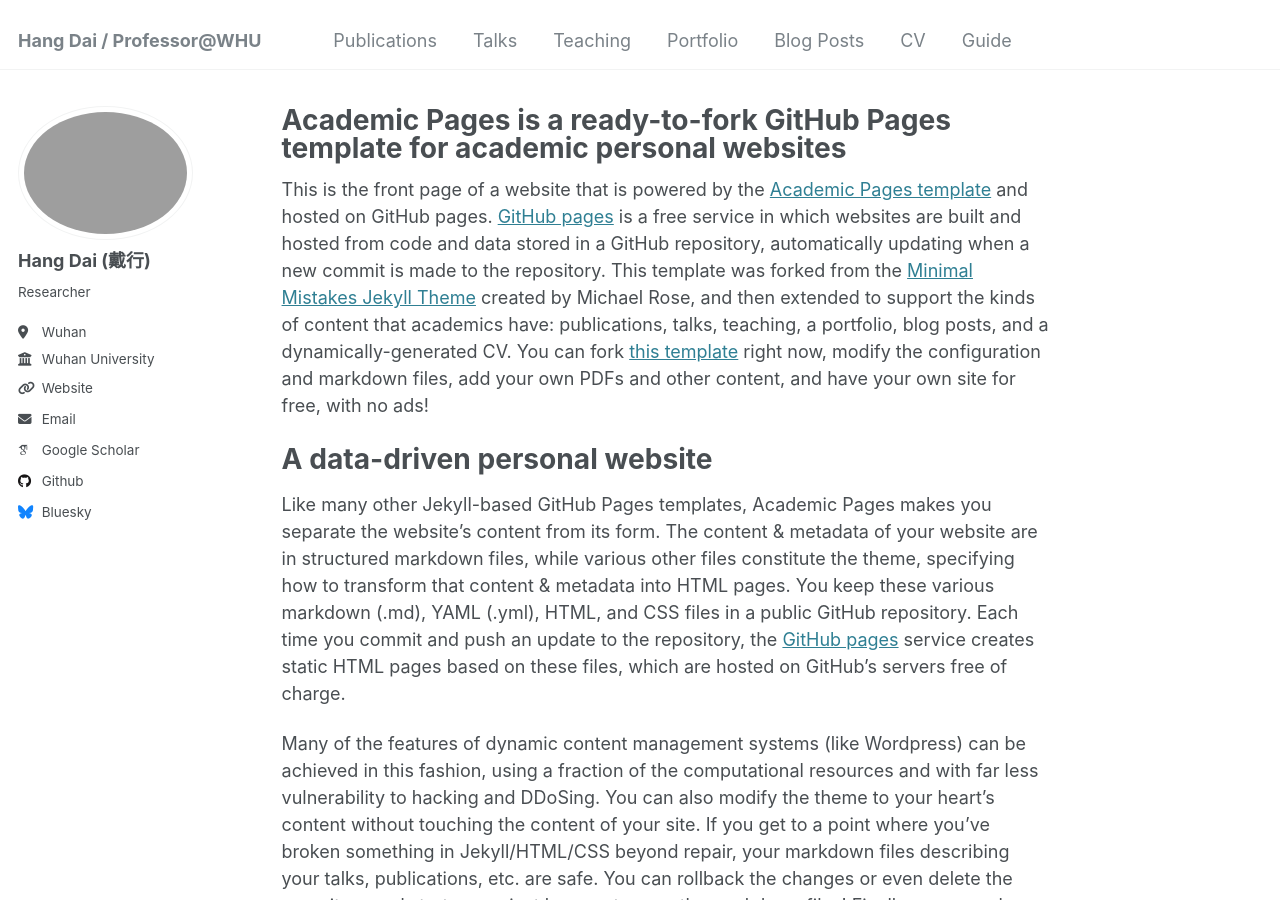
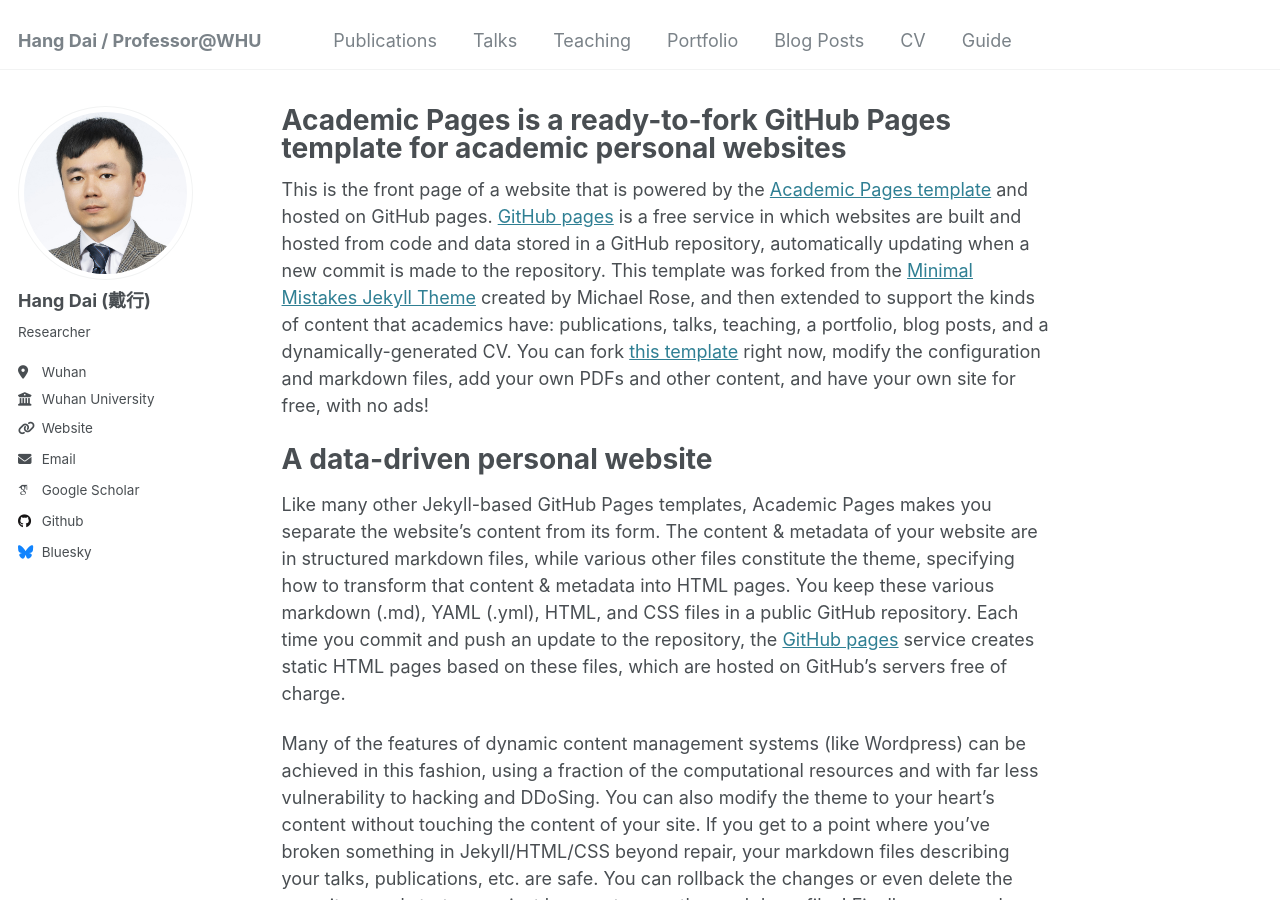
Before and after one commit to Dai-Hang/Dai-Hang.github.io, a Jekyll site: the page built from _pages/about.md, in a window 1280 px wide and 900 px high. Built offline with Jekyll 4.4.1, drawn with Linux system fonts in a browser that asks for light colours; some web fonts are replaced.

Commit message:
Update _config.yml

```diff
--- a/_config.yml
+++ b/_config.yml
@@ -21,7 +21,7 @@ repository               : "Dai-Hang/Dai-Hang.github.io"
 #               Additional customization can be done by editing /_includes/author-profile.html
 author:
   # Biographic information
-  avatar           : "Portrait.jpg"
+  avatar           : "Portrait1.jpg"
   name             : "Hang Dai (戴行)"
   pronouns         : # example: "she/her"
   bio              : "Researcher"
```
